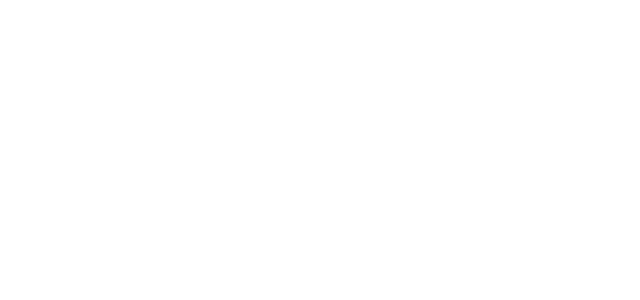
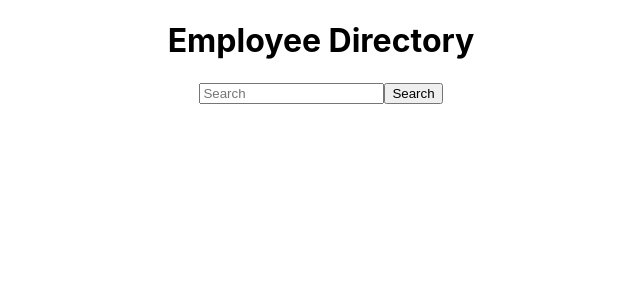
Before and after one commit to dallisconner/React-Employee-Directory, a React (Create React App) app: page / in a window 1280 px wide. Shown: the top 300 px of the page, without its empty margins (319-959 px from the left). Built offline with nearby package versions, Linux system fonts and the light colour scheme.

Commit message:
Added components

```diff
--- a/src/App.js
+++ b/src/App.js
@@ -1,9 +1,15 @@
 import './App.css';
+import React from "react";
+import Header from "./components/Header";
+import Container from "./components/Container";
+import SearchBar from "./components/SearchBar";
 
 function App() {
   return (
     <div className="App">
-
+      <Header />
+      <SearchBar />
+      <Container />
     </div>
   );
 }
--- /dev/null
+++ b/src/components/Container.js
@@ -0,0 +1,9 @@
+import React from "react";
+
+function Container (){
+    return (
+<></>
+    );
+};
+
+export default Container;
--- /dev/null
+++ b/src/components/Header.js
@@ -0,0 +1,11 @@
+import React from "react";
+
+function Header () {
+    return (
+        <div className="header">
+            <h1>Employee Directory</h1>
+        </div>
+    )
+}
+
+export default Header;
--- /dev/null
+++ b/src/components/SearchBar.js
@@ -0,0 +1,27 @@
+import React from 'react';
+
+function SearchBar() {
+
+    return (
+        <nav className="navbar navbar-expand-lg navbar-light bg-light">
+
+            <div className="search-area col-4">
+
+                <div className="searchbox">
+                    <form className="form-inline">
+                        <input
+                            className="form-control mr-sm-2"
+                            type="search"
+                            placeholder="Search"
+                            aria-label="Search"
+                        />
+                        <button className="btn my-2 my-sm-0" type="submit">
+                            Search
+                 </button>
+                    </form>
+                </div>
+            </div>
+        </nav>
+    );
+}
+export default SearchBar;
```
